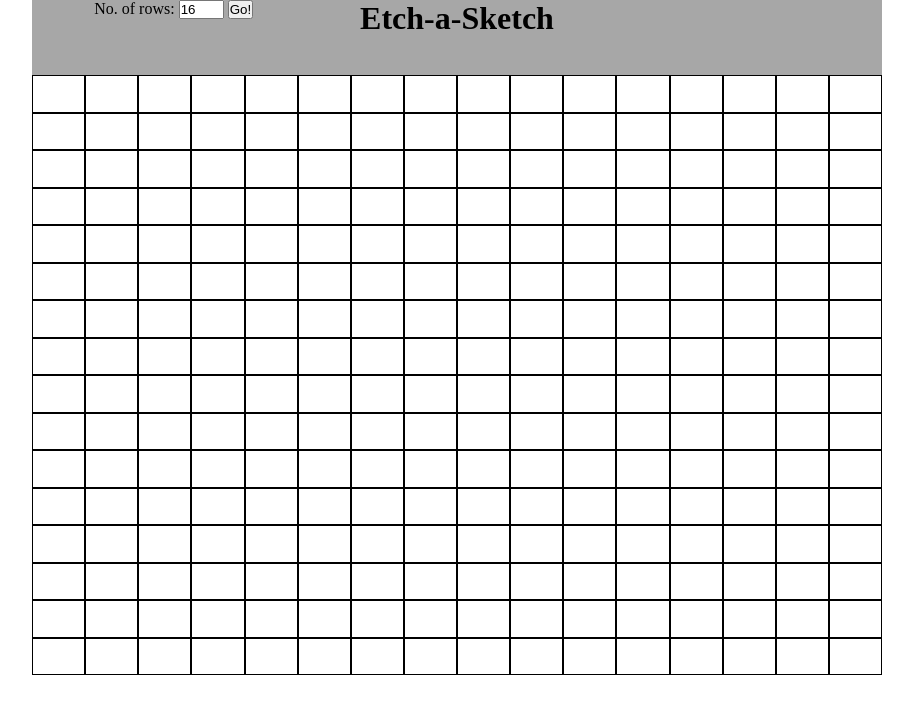
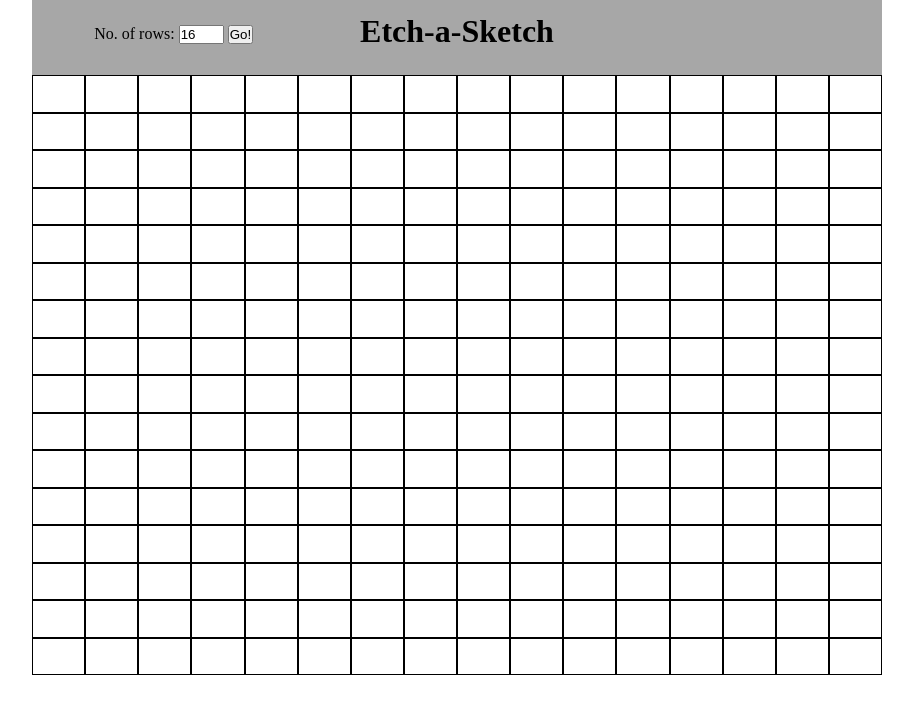
Before and after one commit to Alexsutton14/etch-a-sketch, a plain HTML site: page index.html in a window 1280 px wide. Shown: the whole page, without its empty margins (183-1096 px from the left). Drawn offline with Linux system fonts and the light colour scheme.

Commit message:
improved layout of header items

```diff
--- a/index.css
+++ b/index.css
@@ -16,10 +16,16 @@
 }
 #title{
     text-align: center;
+    padding-top: 13px;
     flex-grow: 1
 }
 #reset-ui{
     flex-grow: 3;
+    display: flex;
+    flex-flow: column;
+}
+.reset-element{
+    flex: 1;
 }
 #header-right{
     flex-grow: 3;
--- a/index.html
+++ b/index.html
@@ -7,9 +7,17 @@
     <body>
         <div class="header">
             <div id="reset-ui" class="header-item">
-                <label id="rows-label" for="rows-input">No. of rows:</label>
-                <input type="text" id="rows-input" name="rows-input" size="3" maxlength="3">
-                <button type="button" id="reset-button">Go!</button>
+                <div class="reset-element">
+
+                </div>
+                <div class="reset-element">
+                    <label id="rows-label" for="rows-input">No. of rows:</label>
+                    <input type="text" id="rows-input" name="rows-input" size="3" maxlength="3">
+                    <button type="button" id="reset-button" >Go!</button>
+                </div>
+                <div class="reset-element">
+
+                </div>
             </div>
             <h1 id="title" class="header-item">Etch-a-Sketch</h1>
             <div id="header-right" class="header-item">
```
